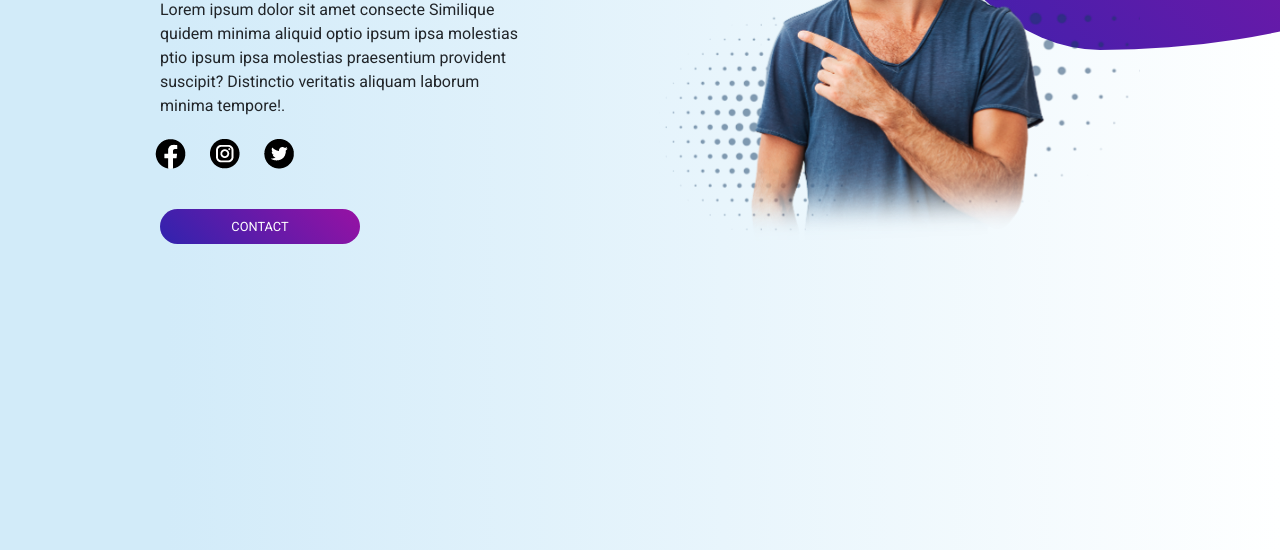
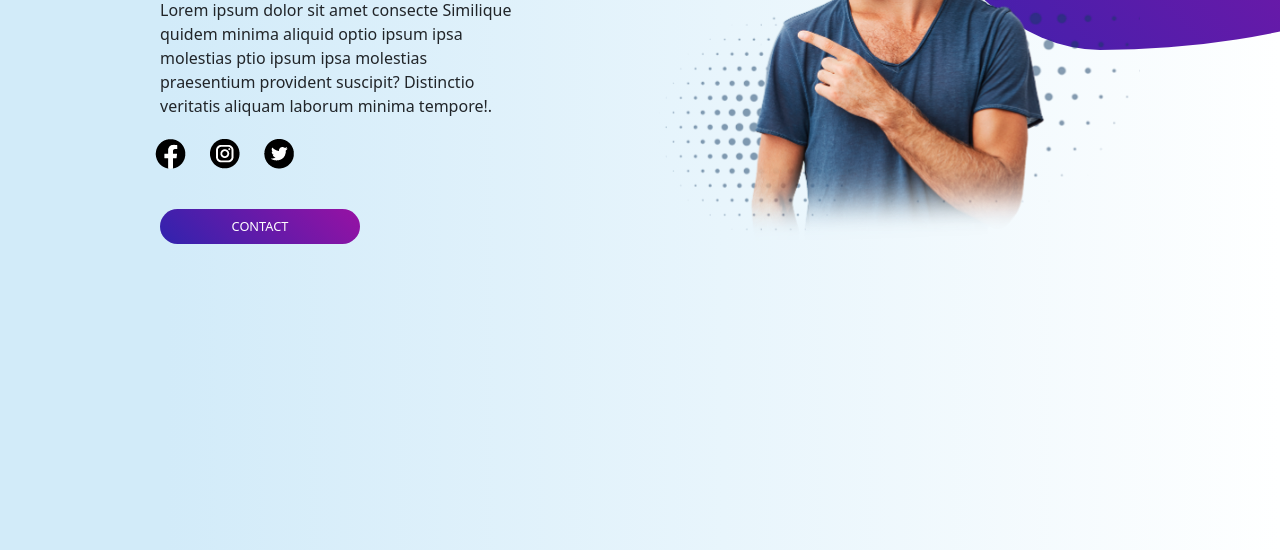
Before and after one commit to Geosarmiento/Tercera-Entrega, a website: page index.html in a window 1280 px wide. Shown: the part 250-800 px from the top of the page. Drawn offline with nearby package versions, Linux system fonts and the light colour scheme; a web font is replaced by a local one.

Commit message:
commit -m "agregue"

```diff
--- a/scss/estilo.scss
+++ b/scss/estilo.scss
@@ -9,14 +9,7 @@ $degradado: linear-gradient(45deg,#3023AE 0%,#FF0099 200%);
 @import url('https://fonts.googleapis.com/css2?family=Roboto:wght@400;700;900&family=Uchen&display=swap');
 
 body{
-    /* Permalink - use to edit and share this gradient: https://colorzilla.com/gradient-editor/#d2ebf9+13,feffff+100 */
-    background: #d2ebf9;  /*Old browsers */
-    background: -moz-linear-gradient(left,  #d2ebf9 13%, #feffff 100%); /* FF3.6-15 */
     background: -webkit-linear-gradient(left,  #d2ebf9 13%,#feffff 100%); /* Chrome10-25,Safari5.1-6 */
-    background: linear-gradient(to right,  #d2ebf9 13%,#feffff 100%); /* W3C, IE10+, FF16+, Chrome26+, Opera12+, Safari7+ */
-    background-repeat: no-repeat;
-    font-family: 'Roboto', sans-serif;
-    height: 100vh;
 
 
    }
```
Also changed, not shown: css/estilo.css.
